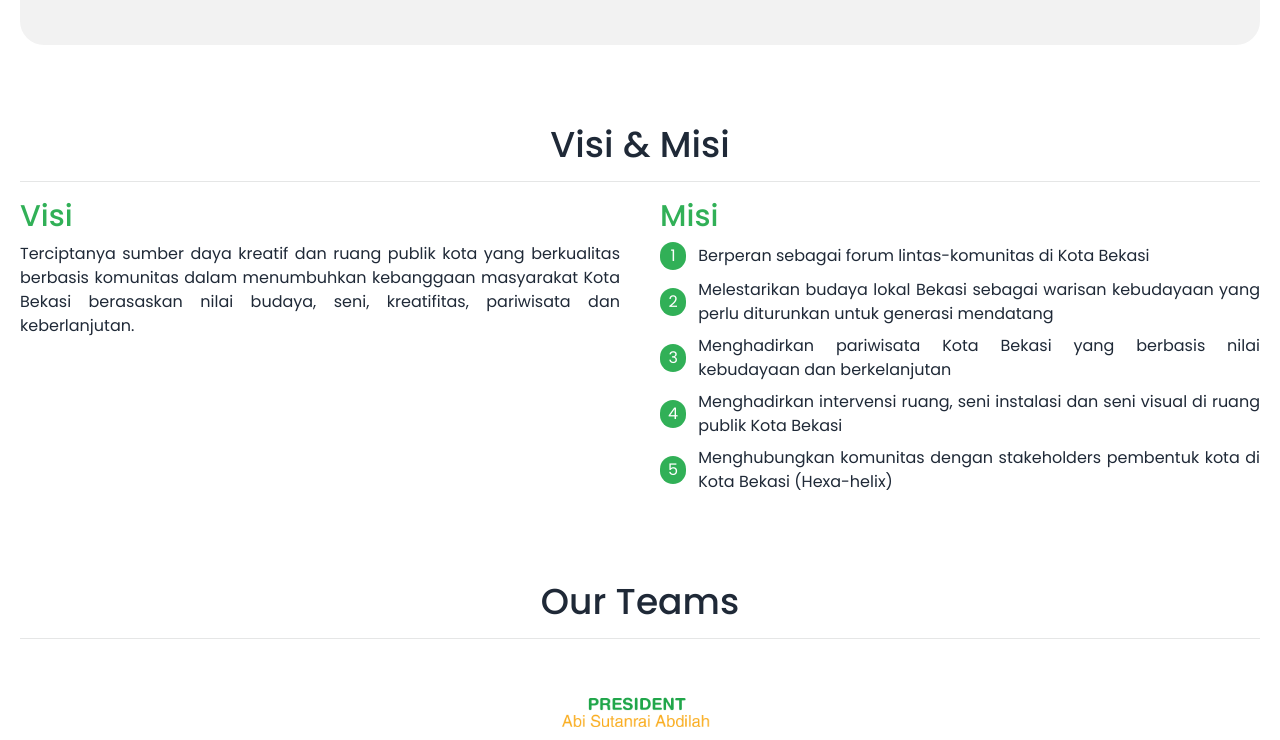
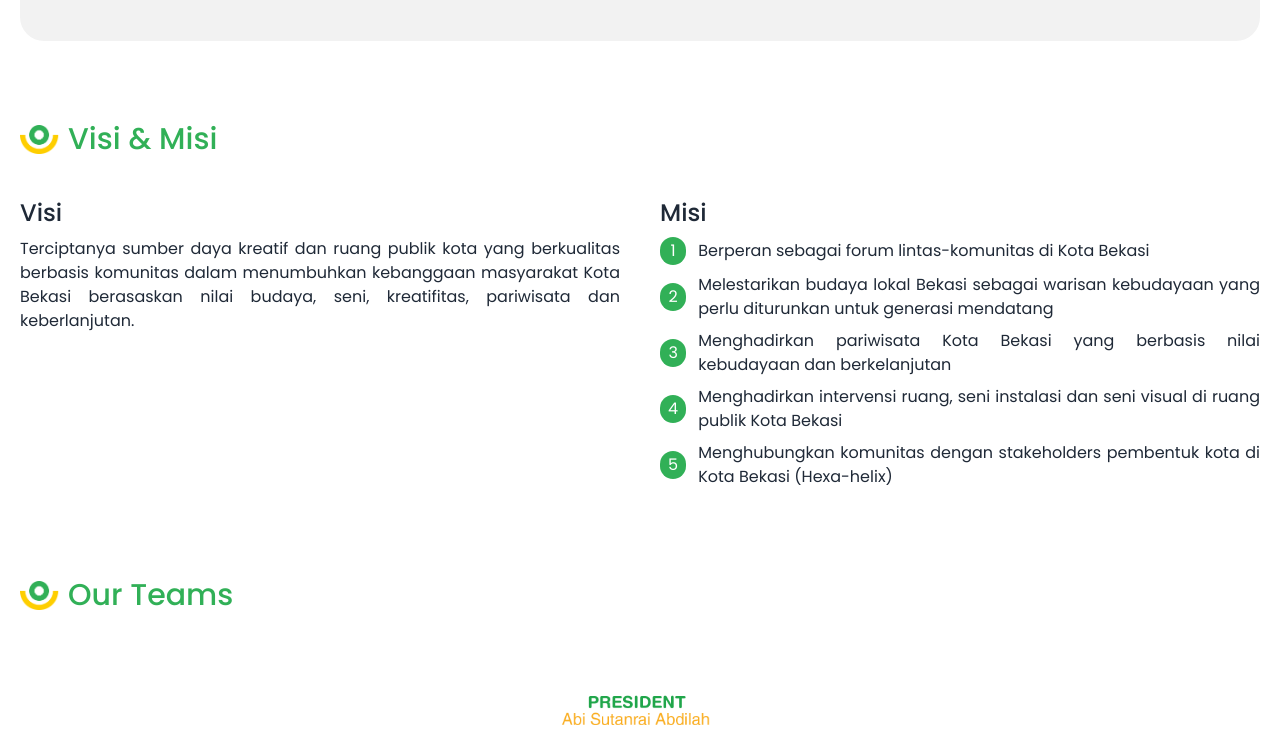
Before and after one commit to studiolembar/bangunkota, a Next.js app: page /profile in a window 1280 px wide. Shown: the part 613-1353 px from the top of the page. Built offline with nearby package versions, Linux system fonts and the light colour scheme.

Commit message:
[EDIT] Redesign Profil Page

```diff
--- a/src/components/Profile/index.tsx
+++ b/src/components/Profile/index.tsx
@@ -1,7 +1,7 @@
 export function Profile() {
   return (
     <section className="mt-3 px-5 lg:px-0 font-poppins">
-      <h1 className="text-4xl mb-3 font-medium">Profile</h1>
+      <h1 className="text-3xl mb-3 font-medium">Profile</h1>
       <article className="text-justify">
         <p className="text-base mb-5">Bangunkota merupakan sebuah forum atau platform bersama, bersinergi dan
         kolaborasi antar sesama komunitas lintas minat. Sebagai salah satu
--- a/src/components/Structure/index.tsx
+++ b/src/components/Structure/index.tsx
@@ -1,11 +1,14 @@
 import Image from "next/image";
 
 export function Structure(){
-    return(
-        <section className="mt-20 px-5 lg:px-0 font-poppins lg:mb-20">
-            <h1 className="text-center text-4xl font-medium">Our Teams</h1>
-            <hr className="my-4 text-base-300" />
-            <Image src="/assets/images/struktur.png" width={700} height={70} alt="logo" layout="responsive"/>
-        </section>
-    )
+    return (
+      <section className="mt-20 px-5 lg:px-0 font-poppins lg:mb-20">
+        <div className="flex flex-col lg:flex-row items-center gap-2 text-3xl mb-10 font-medium text-green">
+          <Image src={"/assets/icons/logo.png"} width={40} height={10} alt="logo" />
+          Our Teams
+        </div>
+        <Image src="/assets/images/struktur.png" width={700} height={70} alt="logo" layout="responsive"
+        />
+      </section>
+    );
 }
--- a/src/components/VisiMisi/index.tsx
+++ b/src/components/VisiMisi/index.tsx
@@ -1,3 +1,5 @@
+import Image from "next/image";
+
 export function VisiMisi(){
     const misiItems = [
       {desc:"Berperan sebagai forum lintas-komunitas di Kota Bekasi"},
@@ -8,11 +10,13 @@ export function VisiMisi(){
     ]
     return (
       <section className="mt-20 px-5 lg:px-0 font-poppins">
-        <h1 className="text-center text-4xl mb-3 font-medium">Visi & Misi</h1>
-        <hr className="my-4 text-base-300" />
+        <div className="flex flex-col lg:flex-row items-center gap-2 text-3xl mb-10 font-medium text-green">
+          <Image src={"/assets/icons/logo.png"} width={40} height={10} alt="logo"/>
+          Visi & Misi
+        </div>
         <div className="flex gap-10 flex-col lg:flex-row justify-between">
           <div className="lg:w-1/2 w-full">
-            <h1 className="text-3xl mb-2 font-medium text-green">Visi</h1>
+            <h1 className="text-2xl mb-2 font-medium">Visi</h1>
             <article className="text-base text-justify">
               Terciptanya sumber daya kreatif dan ruang publik kota yang
               berkualitas berbasis komunitas dalam menumbuhkan kebanggaan
@@ -21,7 +25,7 @@ export function VisiMisi(){
             </article>
           </div>
           <div className="lg:w-1/2 w-full">
-            <h1 className="text-3xl mb-2 font-medium text-green">Misi</h1>
+            <h1 className="text-2xl mb-2 font-medium">Misi</h1>
             <article className="text-base text-justify">
               {misiItems.map((item, index) => (
               <div key={index} className="flex items-center my-2">
```
